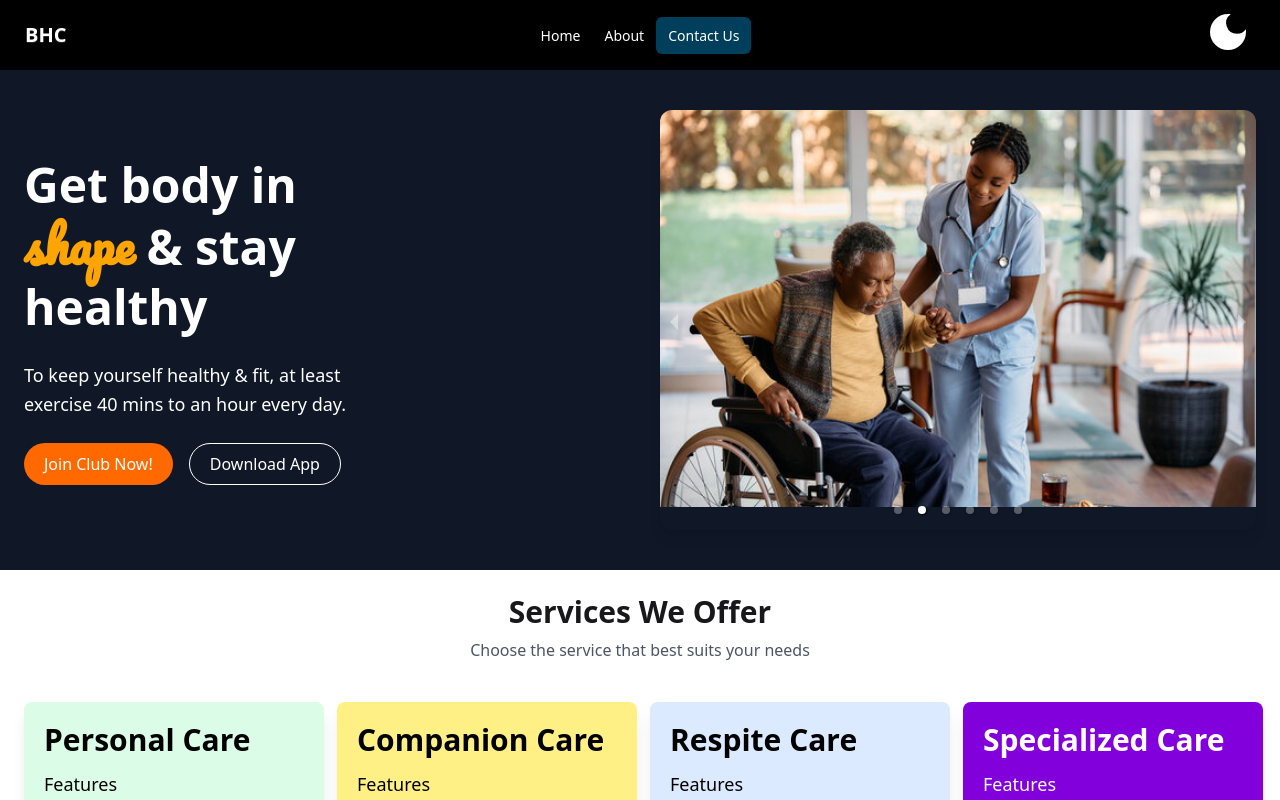
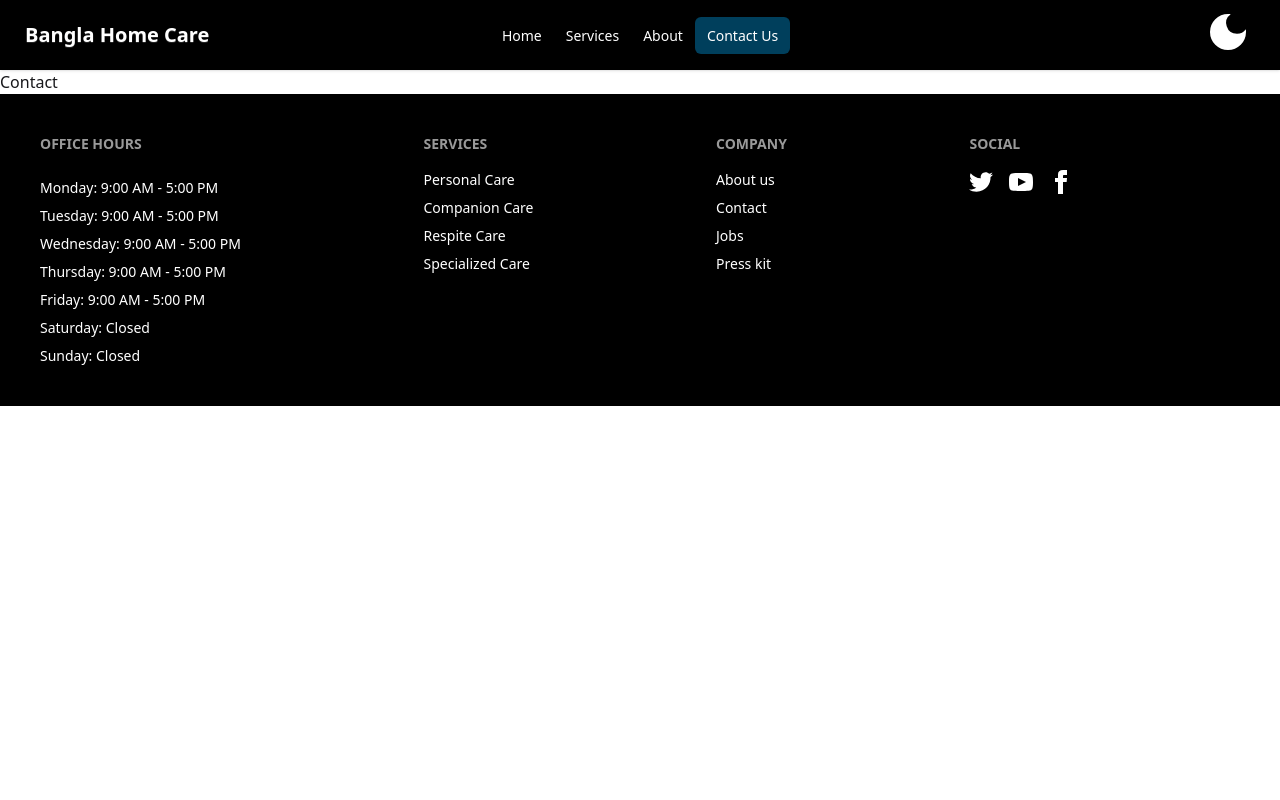
Before and after one commit to foysal90/bhc, a React (Vite) app in the folder bangla-home-care/: page /contact in a window 1280 px wide. Shown: the top 800 px of the page. Built offline with nearby package versions, Linux system fonts and the light colour scheme.

Commit message:
routes added

```diff
--- /dev/null
+++ b/bangla-home-care/src/Routes/Routes.jsx
@@ -0,0 +1,32 @@
+import { createBrowserRouter } from "react-router-dom";
+import Main from "../components/Layout/Main";
+import Home from "../components/Home/Home";
+import Services from "../components/Services/Services";
+import About from "../components/About/About";
+import Contact from "../components/Contact/Contact";
+
+export const router = createBrowserRouter([
+  {
+    path: "/",
+    element: <Main />,
+
+    children: [
+      {
+        path: "/",
+        element: <Home />,
+      },
+      {
+        path: "/services",
+        element: <Services />,
+      },
+      {
+        path: "/about",
+        element: <About />,
+      },
+      {
+        path: "/contact",
+        element: <Contact />,
+      },
+    ],
+  },
+]);
--- /dev/null
+++ b/bangla-home-care/src/components/About/About.jsx
@@ -0,0 +1,9 @@
+import React from 'react'
+
+const About = () => {
+  return (
+    <div>About</div>
+  )
+}
+
+export default About
--- /dev/null
+++ b/bangla-home-care/src/components/Contact/Contact.jsx
@@ -0,0 +1,9 @@
+import React from 'react'
+
+const Contact = () => {
+  return (
+    <div>Contact</div>
+  )
+}
+
+export default Contact
--- a/bangla-home-care/src/components/Home/Home.jsx
+++ b/bangla-home-care/src/components/Home/Home.jsx
@@ -7,11 +7,8 @@ import Navbar from "../Navbar/Navbar";
 const Home = () => {
   return (
     <div>
-      <Navbar />
       <Banner />
       <Services />
-
-      <Footer />
     </div>
   );
 };
--- /dev/null
+++ b/bangla-home-care/src/components/Layout/Main.jsx
@@ -0,0 +1,16 @@
+import React from "react";
+import Navbar from "../Navbar/Navbar";
+import Footer from "../Footer/Footer";
+import { Outlet } from "react-router-dom";
+
+const Main = () => {
+  return (
+    <div>
+      <Navbar />
+      <Outlet />
+      <Footer />
+    </div>
+  );
+};
+
+export default Main;
--- a/bangla-home-care/src/components/Navbar/Navbar.jsx
+++ b/bangla-home-care/src/components/Navbar/Navbar.jsx
@@ -31,6 +31,16 @@ const Navbar = () => {
           }
         >
           Home
+        </NavLink>
+      </li>
+      <li>
+        <NavLink
+          to="/services"
+          className={({ isActive }) =>
+            `${navLinkClass} ${hoverEffect} ${isActive ? activeClass : ""}`
+          }
+        >
+          Services
         </NavLink>
       </li>
       <li>
@@ -83,14 +93,18 @@ const Navbar = () => {
             {navItems}
           </ul>
         </div>
-        <a className="btn btn-ghost text-xl">BHC</a>
+        <a className="btn btn-ghost navbar-center ml-24 lg:ml-0  text-xl">
+          Bangla Home Care
+        </a>
       </div>
 
       <div className="navbar-center hidden lg:flex">
         <ul className="menu menu-horizontal px-1">{navItems}</ul>
       </div>
       <div className="navbar-end">
-        <a className="text-5xl"><Mode/></a>
+        <a className="text-5xl">
+          <Mode />
+        </a>
       </div>
     </div>
   );
--- a/bangla-home-care/src/main.jsx
+++ b/bangla-home-care/src/main.jsx
@@ -1,13 +1,12 @@
+// main.jsx
 import { StrictMode } from "react";
 import { createRoot } from "react-dom/client";
 import "./index.css";
-import App from "./App.jsx";
-import { BrowserRouter } from "react-router-dom";
+import { RouterProvider } from "react-router-dom";
+import { router } from "../src/Routes/Routes"; // adjust path as needed
 
 createRoot(document.getElementById("root")).render(
   <StrictMode>
-    <BrowserRouter>
-      <App />
-    </BrowserRouter>
+    <RouterProvider router={router} />
   </StrictMode>
 );
```
